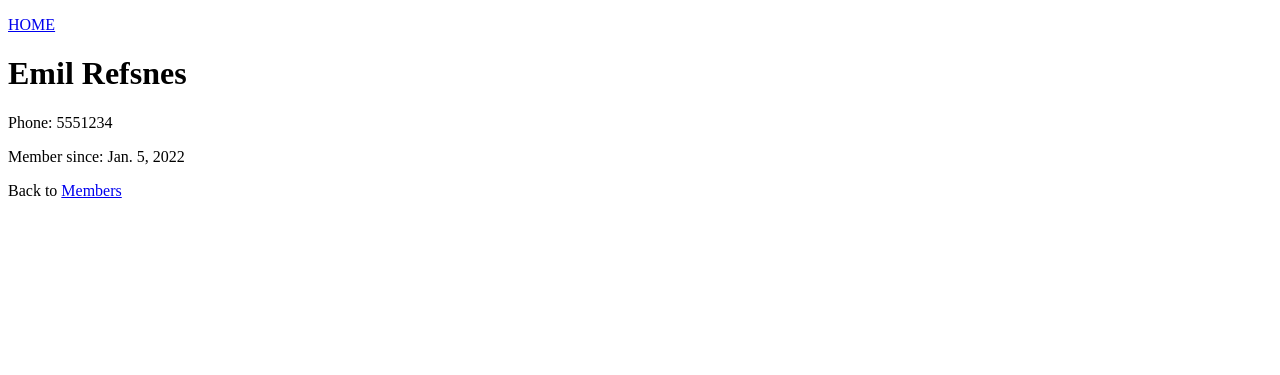
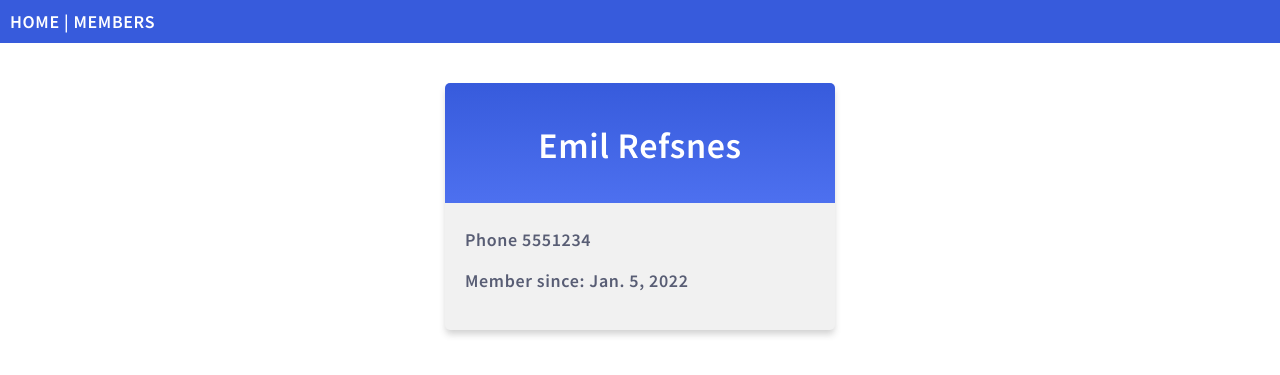
Before and after one commit to NLetenneur/TutosPython-Django, a Django app: page /members/details/1 in a window 1280 px wide. Shown: the top 375 px of the page. Run offline with Django 5.2, Linux system fonts and the light colour scheme; data comes from the database, SQL or seed files in the repository.

Commit message:
Add CSS File to the Project

```diff
--- a/my_tennis_club/members/templates/details.html
+++ b/my_tennis_club/members/templates/details.html
@@ -1,16 +1,13 @@
 {%extends "main.html" %}
 {% block title %}
 Details about {{ mymember.firstname }} {{ mymember.lastname }}{% endblock %}
+
 {% block content %}
-
-<p><a href="/">HOME</a></p>
-
-<h1>{{ mymember.firstname }} {{ mymember.lastname }}</h1>
-
-<p>Phone: {{ mymember.phone }}</p>
-<p>Member since: {{ mymember.joined_date }}</p>
-
-<p>Back to <a href="/members">Members</a></p>
+<div class="mycard">
+    <h1>{{ mymember.firstname }} {{ mymember.lastname }}</h1>
+    <p>Phone {{ mymember.phone }}</p>
+    <p>Member since: {{ mymember.joined_date }}</p>
+</div>
 {% endblock %}
 
 </body>
--- a/my_tennis_club/members/templates/main.html
+++ b/my_tennis_club/members/templates/main.html
@@ -5,9 +5,16 @@
     <meta charset="UTF-8">
     <meta name="viewport" content="width=device-width, initial-scale=1.0">
     <title>{% block title %}{% endblock %}</title>
+    {% load static %}
+    <link rel="stylesheet" href="{% static 'mystyles.css' %}">
 </head>
 
 <body>
+
+    <div class="topnav">
+        <a href="/">HOME</a> |
+        <a href="/members">MEMBERS</a>
+    </div>
 
     {% block content %}
     {% endblock %}
--- /dev/null
+++ b/my_tennis_club/mystaticfiles/mystyles.css
@@ -0,0 +1,78 @@
+@import url('https://fonts.googleapis.com/css2?family=Source+Sans+Pro:wght@400;600&display=swap');
+
+body {
+    margin: 0;
+    font: 600 18px 'Source Sans Pro', sans-serif;
+    letter-spacing: 0.64px;
+    color: #585d74;
+}
+
+.topnav {
+    background-color: #375BDC;
+    color: #ffffff;
+    padding: 10px;
+}
+
+.topnav a:link,
+.topnav a:visited {
+    text-decoration: none;
+    color: #ffffff;
+}
+
+.topnav a:hover,
+.topnav a:active {
+    text-decoration: underline;
+}
+
+.mycard {
+    background-color: #f1f1f1;
+    background-image: linear-gradient(to bottom, #375BDC, #4D70EF);
+    background-size: 100% 120px;
+    background-repeat: no-repeat;
+    margin: 40px auto;
+    width: 350px;
+    border-radius: 5px;
+    box-shadow: 0 5px 7px -1px rgba(51, 51, 51, 0.23);
+    padding: 20px;
+}
+
+.mycard h1 {
+    text-align: center;
+    color: #ffffff;
+    margin: 20px 0 60px 0;
+}
+
+ul {
+    list-style-type: none;
+    padding: 0;
+    margin: 0;
+}
+
+li {
+    background-color: #ffffff;
+    background-image: linear-gradient(to right, #375BDC, #4D70EF);
+    background-size: 50px 60px;
+    background-repeat: no-repeat;
+    cursor: pointer;
+    transition: transform .25s;
+    border-radius: 5px;
+    box-shadow: 0 5px 7px -1px rgba(51, 51, 51, 0.23);
+    padding: 15px;
+    padding-left: 70px;
+    margin-top: 5px;
+}
+
+li:hover {
+    transform: scale(1.1);
+}
+
+a:link,
+a:visited {
+    color: #375BDC;
+}
+
+.main,
+.main h1 {
+    text-align: center;
+    color: #375BDC;
+}
```
Also changed, not shown: my_tennis_club/members/templates/all_members.html (+9 -8 lines), my_tennis_club/members/templates/mainIndex.html (+5 -3 lines), my_tennis_club/productionfiles/mystyles.css (added, +78 -0 lines).
